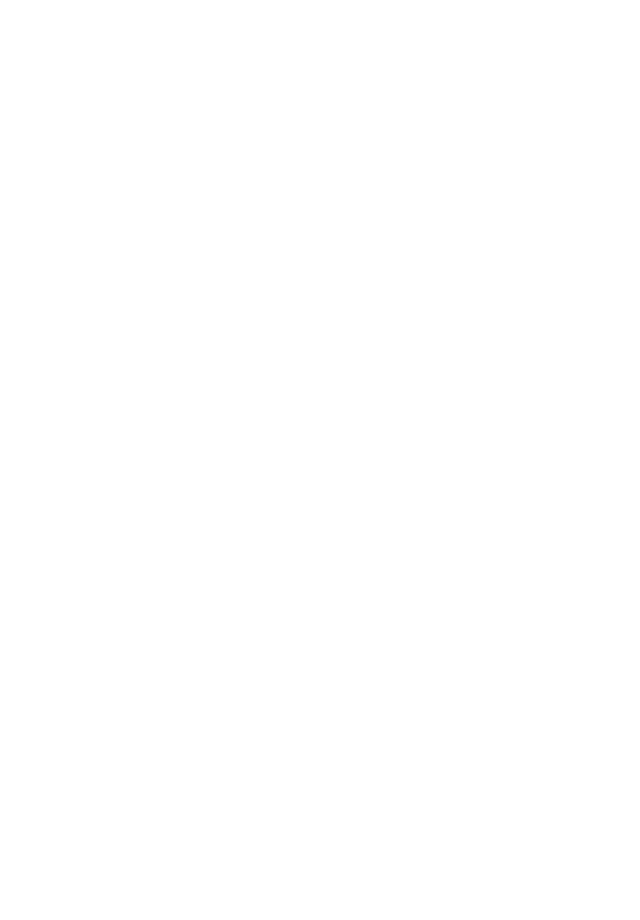
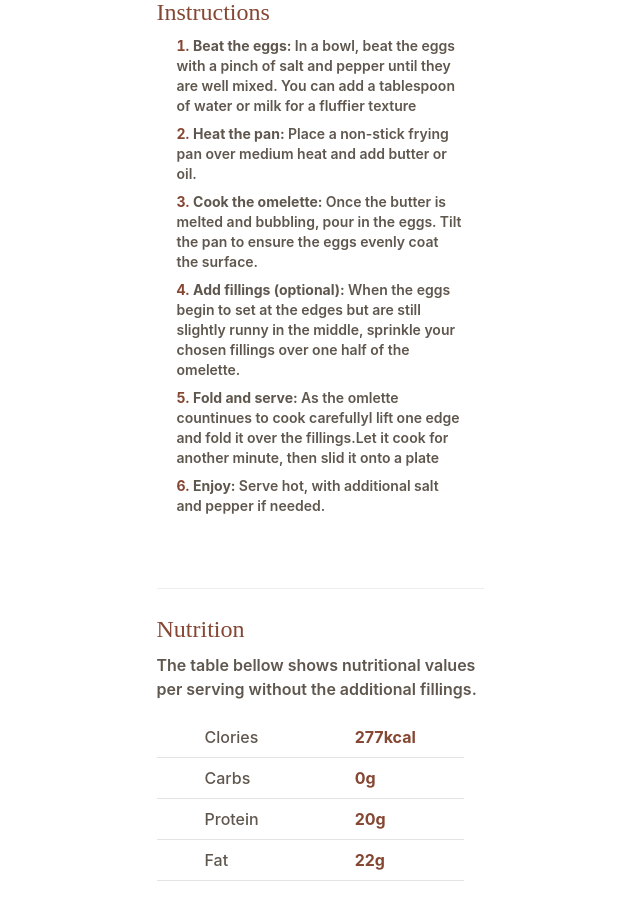
Before and after one commit to raouffilali/FM-challenge-1, a React (Vite) app: page / in a window 1280 px wide. Shown: the part 880-1800 px from the top of the page, without its empty margins (320-960 px from the left). Before the commit the page ends 827 px from the top, so only its background shows below. Built offline with nearby package versions, Linux system fonts and the light colour scheme.

Commit message:
Update LandingPage styling and add nutrition table(FINAL LOOK)

```diff
--- a/src/pages/LandingPage/LandingPage.tsx
+++ b/src/pages/LandingPage/LandingPage.tsx
@@ -1,7 +1,7 @@
 const LandingPage = () => {
   return (
     <>
-      <section className="container mx-auto lg:mt-8 flex flex-col lg:max-w-[70%]  space-y-3 sm:mt-0 ">
+      <section className="container mx-auto lg:mt-8 flex flex-col lg:max-w-[70%]  space-y-3 sm:mt-0  ">
         {/* Image Div */}
         <div className="mb-12 w-full">
           <img
@@ -11,7 +11,7 @@
           />
         </div>
         {/* Image Div */}
-        <div className="flex flex-col space-y-6 px-6 lg:px-0 lg:space-y-4">
+        <div className="flex flex-col space-y-6 px-6 lg:px-0 lg:space-y-4 h-screen">
           <h1 className="text-4xl lg:text-5xl font-young-serif">
             Simple Omlette Recipe
           </h1>
@@ -48,6 +48,7 @@
               </li>
             </ul>
           </div>
+          {/* Ingredients */}
           <div className="mb-4 lg:mt-10">
             <h1 className="text-2xl lg:text-3xl font-young-serif text-primary-nutmeg mb-2 lg:mb-6 lg:mt-10">
               Ingredients
@@ -69,13 +70,119 @@
                   1 tablespon of butter oroil
                 </span>
               </li>
-              <li className="text-sm lg:text-lg px-5 mb-2">
+              <li className="text-sm lg:text-lg px-5 ">
                 <span className="text-neutral-wenge-brown font-semibold">
                   Optional fillins: cheese, decied vegetables, cooked meats,
                   herbs
                 </span>
               </li>
             </ul>
+          </div>
+          <hr className="border-neutral-wenge-brown opacity-10" />
+          {/* Instructions */}
+          <div className="mb-4 lg:mt-10">
+            <h1 className="text-2xl lg:text-3xl font-young-serif text-primary-nutmeg mb-2 lg:mb-6 lg:mt-10">
+              Instructions
+            </h1>
+            <ol className=" list-decimal list-inside  text-primary-nutmeg mt-2 mb-12 font-bold ">
+              <li className="text-sm lg:text-lg px-5  mb-2  ">
+                <span className=" text-neutral-wenge-brown ">
+                  Beat the eggs:
+                </span>{" "}
+                <span className="text-neutral-wenge-brown font-semibold">
+                  In a bowl, beat the eggs with a pinch of salt and pepper until
+                  they are well mixed. You can add a tablespoon of water or milk
+                  for a fluffier texture
+                </span>{" "}
+              </li>
+              <li className="text-sm lg:text-lg px-5 mb-2 ">
+                <span className=" text-neutral-wenge-brown">Heat the pan:</span>{" "}
+                <span className="text-neutral-wenge-brown font-semibold">
+                  Place a non-stick frying pan over medium heat and add butter
+                  or oil.
+                </span>{" "}
+              </li>
+              <li className="text-sm lg:text-lg px-5 mb-2 ">
+                <span className=" text-neutral-wenge-brown ">
+                  Cook the omelette:
+                </span>{" "}
+                <span className="text-neutral-wenge-brown font-semibold">
+                  Once the butter is melted and bubbling, pour in the eggs. Tilt
+                  the pan to ensure the eggs evenly coat the surface.
+                </span>{" "}
+              </li>
+              <li className="text-sm lg:text-lg px-5 mb-2  ">
+                <span className=" text-neutral-wenge-brown ">
+                  Add fillings (optional):
+                </span>{" "}
+                <span className="text-neutral-wenge-brown font-semibold">
+                  When the eggs begin to set at the edges but are still slightly
+                  runny in the middle, sprinkle your chosen fillings over one
+                  half of the omelette.
+                </span>{" "}
+              </li>
+              <li className="text-sm lg:text-lg px-5 mb-2">
+                <span className=" text-neutral-wenge-brown  ">
+                  Fold and serve:
+                </span>{" "}
+                <span className="text-neutral-wenge-brown font-semibold">
+                  As the omlette countinues to cook carefullyl lift one edge and
+                  fold it over the fillings.Let it cook for another minute, then
+                  slid it onto a plate
+                </span>{" "}
+              </li>
+              <li className="text-sm lg:text-lg px-5 mb-2">
+                <span className=" text-neutral-wenge-brown ">Enjoy:</span>{" "}
+                <span className="text-neutral-wenge-brown font-semibold">
+                  Serve hot, with additional salt and pepper if needed.{" "}
+                </span>{" "}
+              </li>
+            </ol>
+          </div>
+          <hr className="border-neutral-wenge-brown opacity-10" />
+          {/* Nutrition */}
+          <div className="mb-4 lg:mt-10 pb-24">
+            <h1 className="text-2xl lg:text-3xl font-young-serif text-primary-nutmeg mb-2 lg:mb-6 lg:mt-10">
+              Nutrition
+            </h1>
+            <p className="font-semibold text-neutral-wenge-brown mb-4 lg:mb-6">
+              The table bellow shows nutritional values per serving without the
+              additional fillings.
+            </p>
+            <table className="border-collapse ">
+              <tr>
+                <td className="border-b  border-bcolor px-12 py-2 text-neutral-wenge-brown font-medium lg:w-full lg:text-left ">
+                  Clories
+                </td>
+                <td className="border-b  border-bcolor px-12 py-2 text-primary-nutmeg font-bold  lg:w-full lg:text-center ">
+                  277kcal
+                </td>
+              </tr>
+              <tr>
+                <td className="border-b  border-bcolor px-12 py-2 text-neutral-wenge-brown font-medium lg:w-full lg:text-left ">
+                  Carbs
+                </td>
+                <td className="border-b  border-bcolor px-12 py-2 text-primary-nutmeg font-bold lg:w-full lg:text-center  ">
+                  0g
+                </td>
+              </tr>
+              <tr>
+                <td className="border-b  border-bcolor px-12 py-2 text-neutral-wenge-brown font-medium lg:w-full lg:text-left ">
+                  Protein
+                </td>
+                <td className="border-b  border-bcolor px-12 py-2 text-primary-nutmeg font-bold lg:w-full lg:text-center  ">
+                  20g
+                </td>
+              </tr>
+              <tr>
+                <td className="border-b  border-bcolor px-12 py-2 text-neutral-wenge-brown font-medium lg:w-full lg:text-left ">
+                  Fat
+                </td>
+                <td className="border-b  border-bcolor px-12 py-2 text-primary-nutmeg font-bold lg:w-full lg:text-center  ">
+                  22g
+                </td>
+              </tr>
+            </table>
           </div>
         </div>
       </section>
--- a/tailwind.config.js
+++ b/tailwind.config.js
@@ -7,6 +7,7 @@
       lg: "1440px",
     },
     colors: {
+      bcolor: "#E4E4E4",
       primary: {
         nutmeg: "hsl(14, 45%, 36%)",
         "dark-raspberry": "hsl(332, 51%, 32%)",
```
